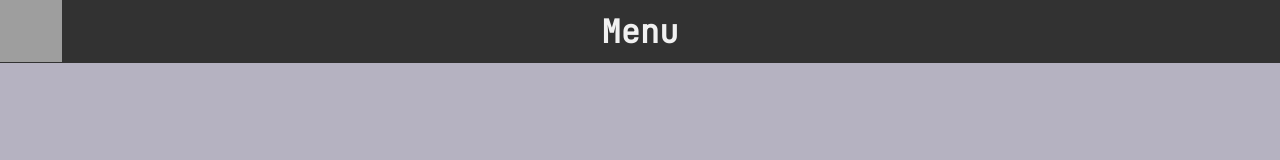
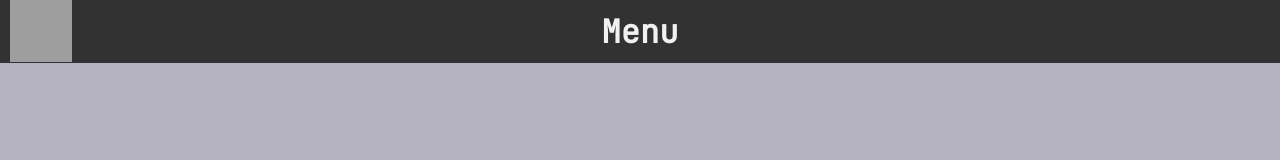
Before and after one commit to s3947022/Wok-A3-Smoke, a plain HTML site: page menu.html in a window 1280 px wide. Shown: the top 160 px of the page. Drawn offline with Linux system fonts and the light colour scheme; grey boxes are pictures that could not be loaded.

Commit message:
icon moved

```diff
--- a/css/menu.css
+++ b/css/menu.css
@@ -21,7 +21,7 @@ html{
   width: 62px;
   height: 62px;
   top: 0px;
-  left: 0;
+  left: 10px;
   z-index: 1
 }
 
```
